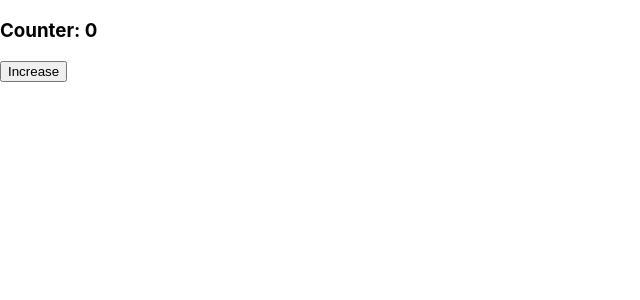
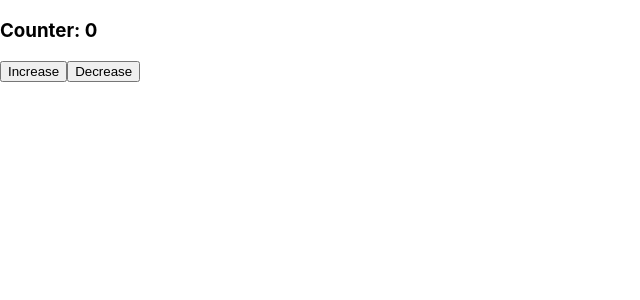
Before and after one commit to MMcClure11/counter-practice, a React (Create React App) app: page / in a window 1280 px wide. Shown: the top 300 px of the page, without its empty margins (0-640 px from the left). Built offline with nearby package versions, Linux system fonts and the light colour scheme.

Commit message:
Refactor to use prevState for increase and decrease

```diff
--- a/src/App.js
+++ b/src/App.js
@@ -8,14 +8,23 @@ export default class App extends Component {
   }
 
   increase = () => {
-    this.setState({counter: this.state.counter + 1})
+    this.setState((prevState) => ({
+      counter: prevState.counter + 1
+    }))
+  }
+
+  decrease = () => {
+    this.setState((prevState) => ({
+      counter: prevState.counter - 1
+    }))
   }
 
   render() {
     return (
       <div>
-        <h3>Counter: {this.state.counter} </h3>
+        <h3>Counter: { this.state.counter } </h3>
         <button onClick={ this.increase }>Increase</button>
+        <button onClick={ this.decrease }>Decrease</button>
       </div>
     )
   }
```
Also changed, not shown: 1 other file (tests, documents, lock files or other folders).
